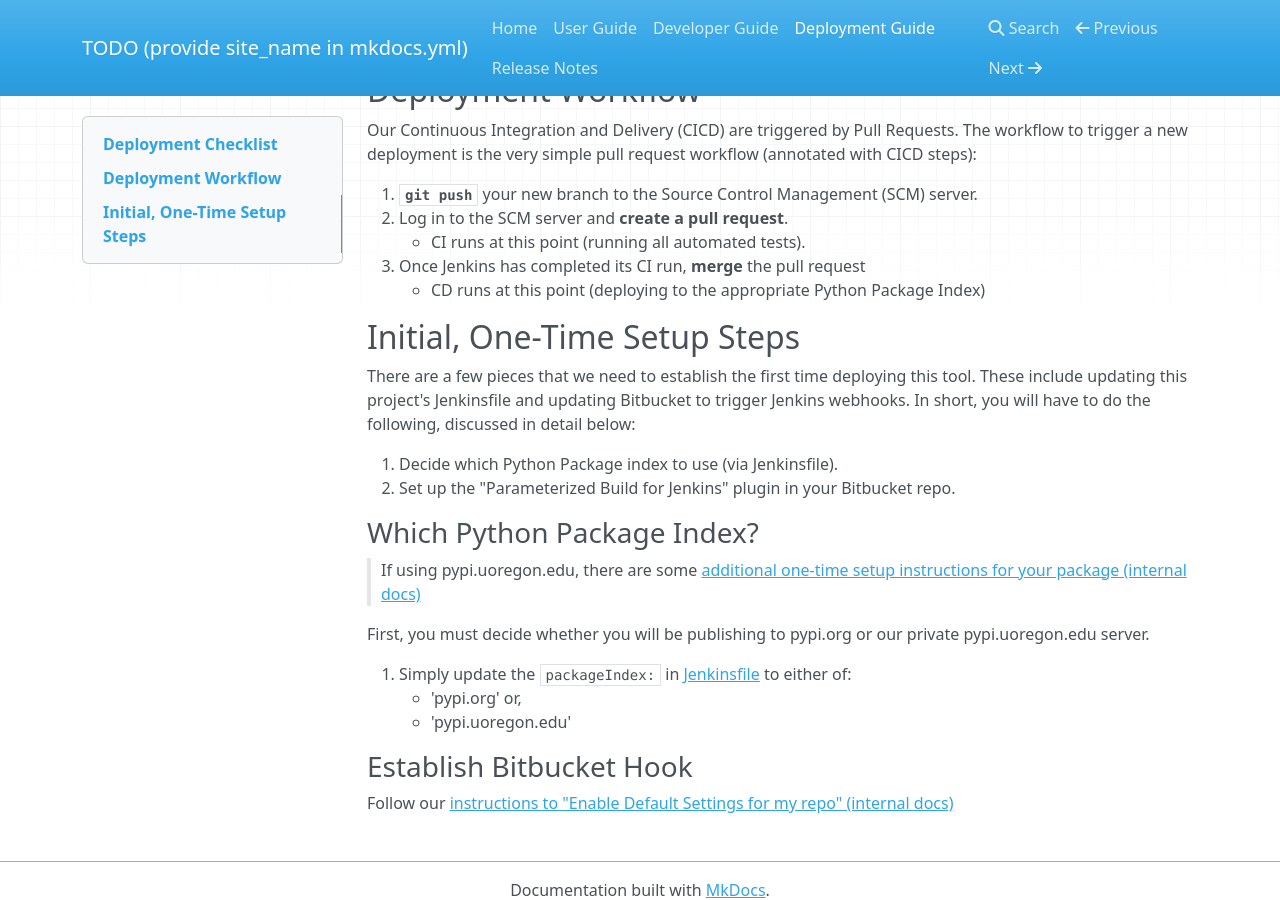
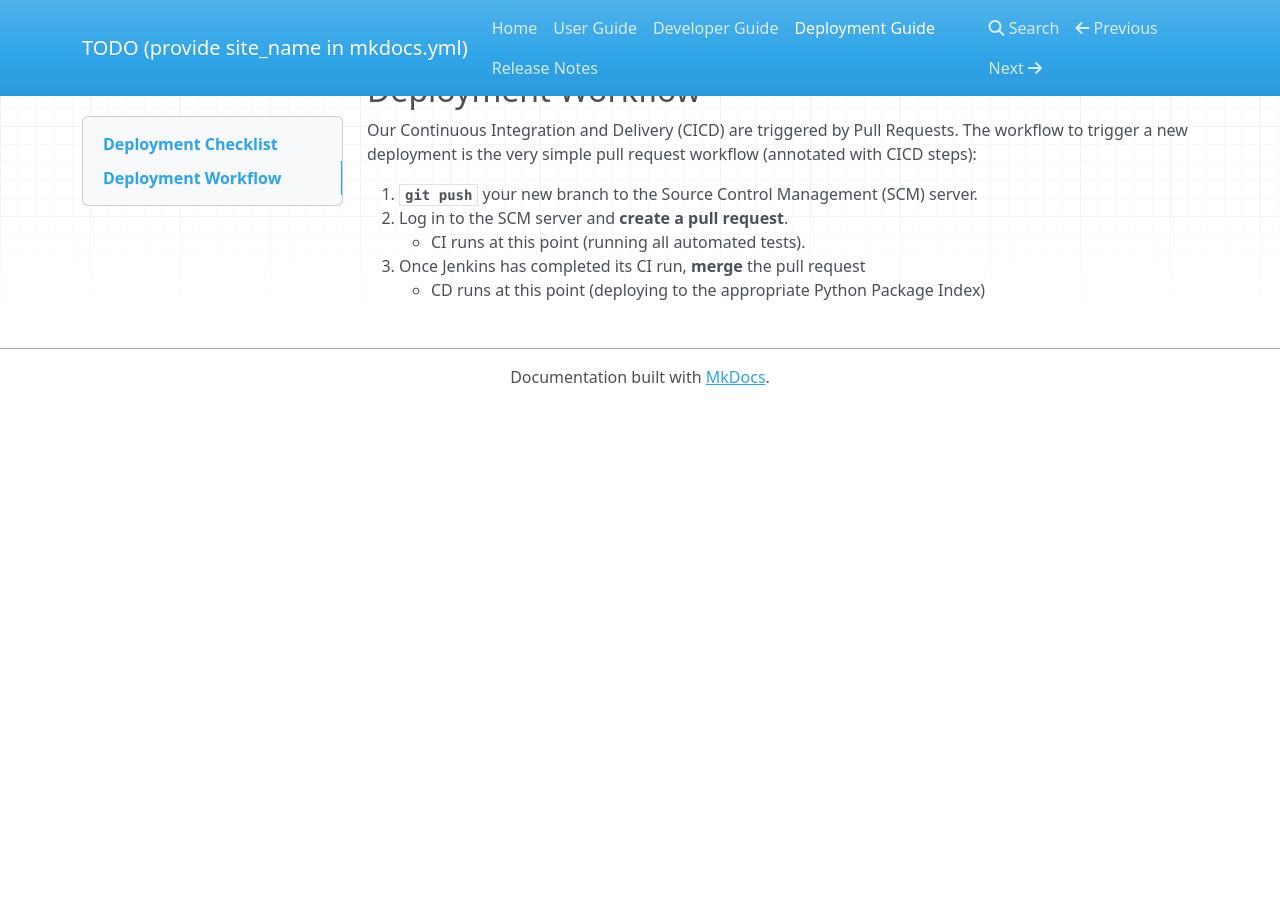
Before and after one commit to ryeleo/Python-Package-Template, an MkDocs documentation site: the page built from docs/jenkins-cicd.md, in a window 1280 px wide and 900 px high, scrolled down 659 px. Built offline with MkDocs 1.6.1, drawn with Linux system fonts in a browser that asks for light colours; nearby versions of some CDN libraries; after the commit the page ends 1064 px from its top, so only the background shows below that.

Commit message:
Clean up ze docs

```diff
--- a/docs/jenkins-cicd.md
+++ b/docs/jenkins-cicd.md
@@ -37,26 +37,3 @@ The workflow to trigger a new deployment is the very simple pull request workflo
     * CI runs at this point (running all automated tests).
 3. Once Jenkins has completed its CI run, **merge** the pull request
     * CD runs at this point (deploying to the appropriate Python Package Index)
-
-## Initial, One-Time Setup Steps
-
-There are a few pieces that we need to establish the first time deploying this tool.
-These include updating this project's Jenkinsfile and updating Bitbucket to trigger Jenkins webhooks.
-In short, you will have to do the following, discussed in detail below:
-
-1. Decide which Python Package index to use (via Jenkinsfile).
-2. Set up the "Parameterized Build for Jenkins" plugin in your Bitbucket repo.
-
-### Which Python Package Index?
-
-> If using pypi.uoregon.edu, there are some [additional one-time setup instructions for your package (internal docs)](https://confluence.uoregon.edu/display/NTS/Deploy+to+pypi.uoregon.edu)
-
-First, you must decide whether you will be publishing to pypi.org or our private pypi.uoregon.edu server.
-
-1. Simply update the `packageIndex:` in [Jenkinsfile](../Jenkinsfile) to either of:
-    * 'pypi.org' or,
-    * 'pypi.uoregon.edu'
-
-### Establish Bitbucket Hook
-
-Follow our [instructions to "Enable Default Settings for my repo" (internal docs)](https://confluence.uoregon.edu/pages/viewpage.action?pageId=458892621#NTSJenkinsBitbucketIntegration-EnableDefaultSettingsformyrepo)
```
Also changed, not shown: README.md (+9 -11 lines).
